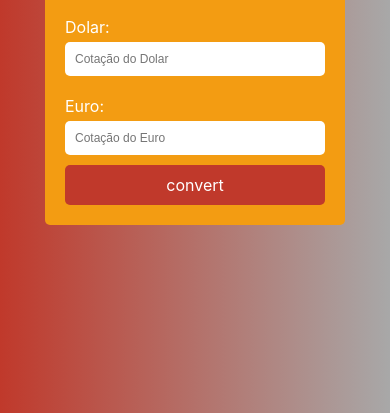
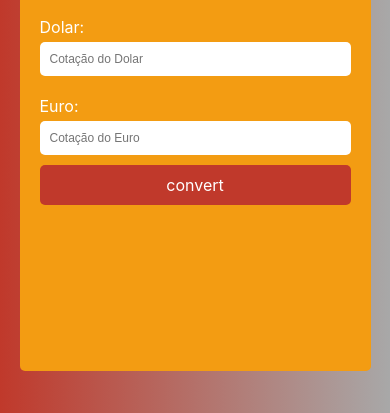
Before and after one commit to julianasinnott/currency-converter, a plain HTML site: page index.html in a window 390 px wide. Shown: the part 431-844 px from the top of the page. Drawn offline with Linux system fonts and the light colour scheme.

Commit message:
Add files via upload

```diff
--- a/index.html
+++ b/index.html
@@ -1,13 +1,13 @@
-<!DOCTYPE >
-<html>
-
+<!DOCTYPE html>
+<html lang="en">
 <head>
-        <title>Prática 03</title>
-        <meta charset="UTF-8" />
+    <meta charset="UTF-8">
+    <meta http-equiv="X-UA-Compatible" content="IE=edge">
+    <meta name="viewport" content="width=device-width, initial-scale=1.0">
     <link rel="stylesheet" href="./styles.css">
     <script defer src="./script.js"></script>
+    <title>Conversor de Moedas</title>
 </head>
-
 <body>
     <div class="container">
         <div class="card">
@@ -42,5 +42,4 @@
         </div>
     </div>
 </body>
-
 </html>
--- a/styles.css
+++ b/styles.css
@@ -28,7 +28,7 @@
 }
 
 .card {
-    width: 300px;
+    width: 400px;
     background: #f39c12;
 
     display: flex;
@@ -84,3 +84,17 @@
     color: white;
     border-radius: 5px;
 }
+
+@media only screen and (max-width: 890px) {
+    .card {
+        width: 60%;
+        height: 60%;
+    }
+}
+
+@media only screen and (max-width: 600px) {
+    .card {
+        width: 90%;
+        height: 90%;
+    }
+}
```
Lines whose indentation alone changed are shown as unchanged.
